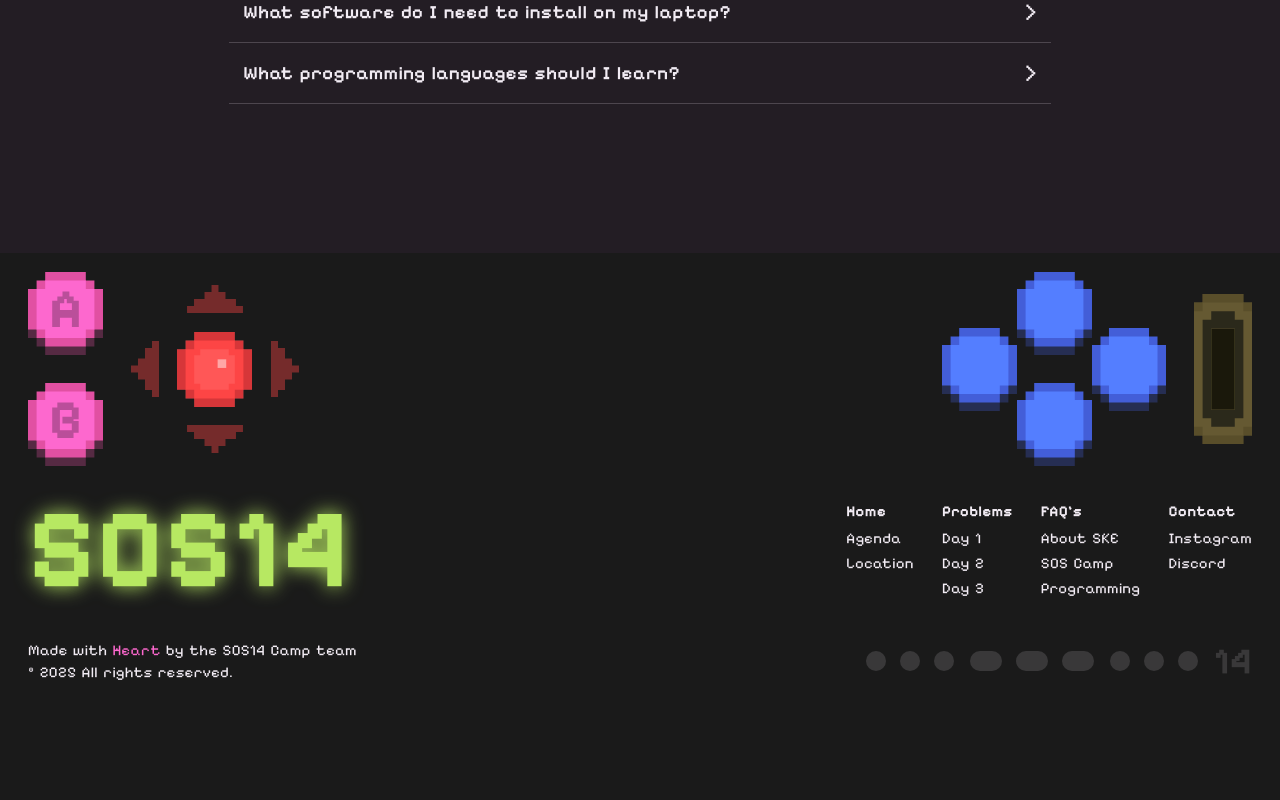
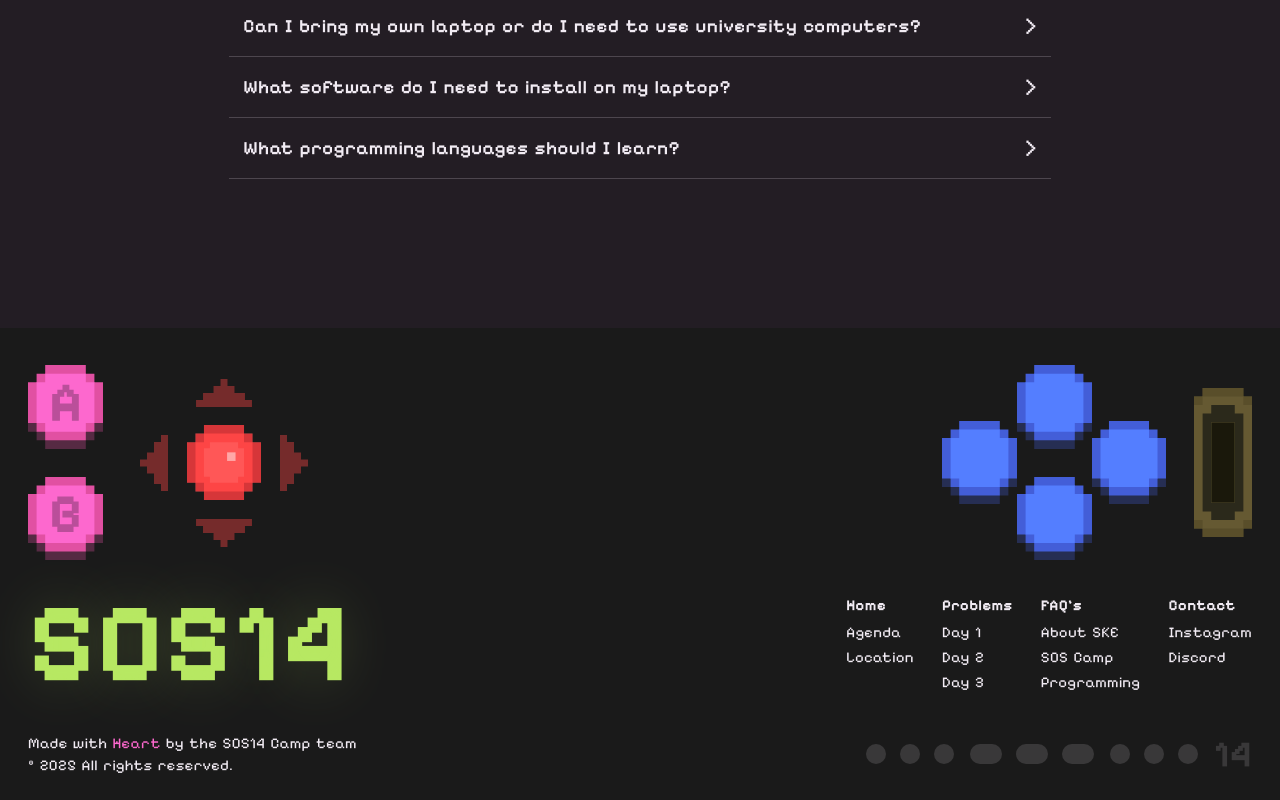
Before and after one commit to uzimpp/sos14, a Next.js app: page /faqs in a window 1280 px wide. Shown: the part 1244-2044 px from the top of the page. Before the commit the page ends 1951 px from the top, so only its background shows below. Built offline with nearby package versions, Linux system fonts and the light colour scheme.

Commit message:
feat: improve the scramble text and add glow effect in css

```diff
--- a/src/app/faqs/page.tsx
+++ b/src/app/faqs/page.tsx
@@ -15,7 +15,7 @@ export default function FAQs() {
           </p>
         </div>
       </div>
-      <div className="flex flex-col justify-center max-w-[calc(5.5*var(--space-4xl))] w-full mx-auto gap-(--space-l)">
+      <div className="flex flex-col justify-center max-w-[calc(5.5*var(--space-4xl))] w-full mx-auto gap-(--space-2xl)">
         {Object.entries(faqSections).map(([section, faqs]) => (
           <section key={section} id={section.replace(" ", "")} className="">
             <small className="opacity-20 font-bold border-b-[1.618px] border-white pb-(--space-2xs) block">
--- a/src/app/globals.css
+++ b/src/app/globals.css
@@ -198,6 +198,22 @@
     text-shadow: 2px 2px 4px rgba(0, 0, 0, 0.3) !important;
   }
 
+  .glow {
+    border: none;
+    position: relative;
+  }
+
+  .glow::before {
+    content: "";
+    position: absolute;
+    inset: 20px;
+    background: var(--color-green);
+    opacity: 0.3;
+    filter: blur(30px);
+    border-radius: 9999px;
+    pointer-events: none;
+  }
+
   .title {
     font-size: var(--text-2);
     font-weight: bold;
@@ -224,42 +240,41 @@
   @keyframes coin-insert-above {
     0% {
       opacity: 0;
-      transform: translateY(75%) scale(1.5);
+      transform: translateY(75%) scale(1.2);
     }
-    55% {
+    60% {
       opacity: 1;
-      transform: translateY(2%) scale(1.21);
+      transform: translateY(3%) scale(1.12);
     }
-    70% {
+    85% {
       opacity: 1;
-      transform: translateY(-2%) scale(1.2);
+      transform: translateY(-5%) scale(1.1);
     }
     to {
-      opacity: 1;
+      opacity: 0.9;
       transform: translateY(0) scale(1);
     }
   }
 
   @keyframes coin-insert-behind {
     0% {
-      opacity: 1;
+      opacity: 0.9;
       transform: translateY(0) scale(1);
     }
-    20% {
-      opacity: 0.8;
-      transform: translateY(2%) scale(0.9);
+    25% {
+      opacity: 0.6;
+      transform: translateY(3%) scale(0.85);
     }
     100% {
       opacity: 0;
-      transform: translateY(20%) scale(0.8);
+      transform: translateY(20%) scale(0.7);
     }
   }
 
   .animate-coin-insert {
-    animation: coin-insert-above 1.2s cubic-bezier(0.25, 0.46, 0.45, 0.94)
+    animation: coin-insert-above 1s cubic-bezier(0.25, 0.46, 0.45, 0.94)
         forwards,
-      coin-insert-behind 0.8s cubic-bezier(0.68, -0.55, 0.265, 1.55) 1.2s
-        forwards;
+      coin-insert-behind 1s cubic-bezier(0.68, -0.55, 0.265, 1.55) 1s forwards;
   }
 
   .coin-above {
--- a/src/components/effects/MagneticBtn.tsx
+++ b/src/components/effects/MagneticBtn.tsx
@@ -38,8 +38,8 @@ export default function Framer({
       transition={{
         type: "spring",
         bounce: 0.2,
-        damping: 30,
-        mass: 0.7,
+        damping: 40,
+        mass: 0.5,
       }}
       style={{ position: "relative" }}
     >
--- a/src/components/effects/ScrambleText.tsx
+++ b/src/components/effects/ScrambleText.tsx
@@ -12,6 +12,7 @@ interface ScrambleTextProps {
 interface ScrambledSpan {
   element: HTMLSpanElement;
   originalChar: string;
+  className?: string;
 }
 
 export default function ScrambleText({
@@ -34,7 +35,10 @@ export default function ScrambleText({
     const tempSpans: ScrambledSpan[] = [];
     elementRef.current.innerHTML = "";
 
-    const processChild = (child: React.ReactNode) => {
+    const processChild = (
+      child: React.ReactNode,
+      inheritedClassName?: string
+    ) => {
       if (!elementRef.current) return;
 
       if (typeof child === "string") {
@@ -50,8 +54,15 @@ export default function ScrambleText({
             span.style.opacity = "0";
             span.style.transform = "translateX(-10px)";
             span.style.display = "inline-block";
+            if (inheritedClassName) {
+              span.className = inheritedClassName;
+            }
             elementRef.current?.appendChild(span);
-            tempSpans.push({ element: span, originalChar: char });
+            tempSpans.push({
+              element: span,
+              originalChar: char,
+              className: inheritedClassName,
+            });
           }
         });
       } else if (React.isValidElement(child)) {
@@ -62,10 +73,21 @@ export default function ScrambleText({
           child.props !== null &&
           "children" in child.props
         ) {
-          processChild((child.props as { children: React.ReactNode }).children);
+          // Extract className from span elements
+          let newClassName = inheritedClassName;
+          if (child.type === "span" && (child.props as any).className) {
+            newClassName = inheritedClassName
+              ? `${inheritedClassName} ${(child.props as any).className}`
+              : (child.props as any).className;
+          }
+
+          processChild(
+            (child.props as { children: React.ReactNode }).children,
+            newClassName
+          );
         }
       } else if (Array.isArray(child)) {
-        child.forEach(processChild);
+        child.forEach((item) => processChild(item, inheritedClassName));
       }
     };
 
--- a/src/components/global/Footer.tsx
+++ b/src/components/global/Footer.tsx
@@ -5,15 +5,17 @@ import Game from "./Game";
 export default function Footer() {
   return (
     <footer className="max-w-[1728px] w-full justify-self-center flex flex-col gap-(--space-m) px-(--space-m) py-(--space-s)">
-      <Game />
+      {/* section 1 */}
+      <div className="mt-(--space-s)">
+        <Game />
+      </div>
       {/* section 2 */}
       <div className="flex flex-col items-center justify-center md:justify-between md:flex-row gap-y-(--space-m) gap-x-(--space-m)">
         {/* title part */}
-        <Link
-          href="/"
-          className="large-title font-bold text-green drop-shadow-[0_0_10px_var(--color-green)]"
-        >
-          <ScrambleText>SOS14</ScrambleText>
+        <Link href="/" className="large-title font-bold text-green">
+          <ScrambleText>
+            <span className="glow">SOS14</span>
+          </ScrambleText>
         </Link>
         {/* link part */}
         <div className="flex flex-row w-full justify-center gap-x-(--space-m) gap-y-(--space-m) md:justify-end">
--- a/src/components/global/Game.tsx
+++ b/src/components/global/Game.tsx
@@ -191,7 +191,7 @@ export default function Game() {
   return (
     <div className="flex flex-row justify-between">
       {/* Left */}
-      <div className="flex flex-row gap-x-(--space-m)">
+      <div className="flex flex-row gap-x-(--space-l)">
         <AB />
         <Joystick />
       </div>
```
